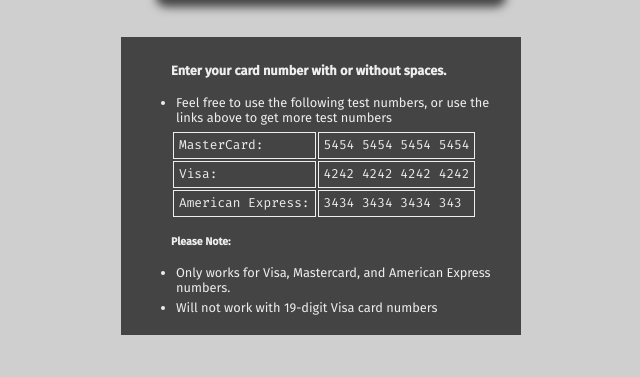
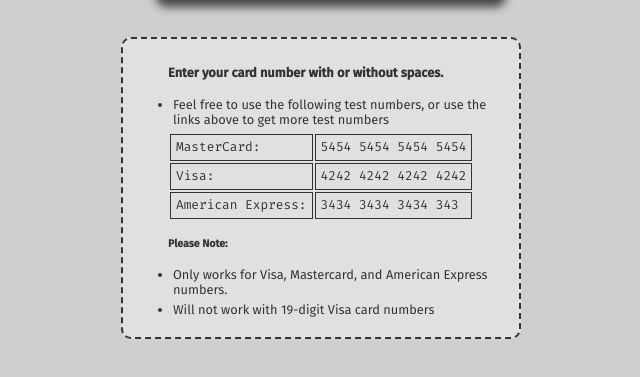
Before and after one commit to nihalanand24/credit-card-checker, a plain HTML site: page index.html in a window 1280 px wide. Shown: the part 415-792 px from the top of the page, without its empty margins (319-959 px from the left). Drawn offline with nearby package versions, Linux system fonts and the light colour scheme.

Commit message:
slightly fixed greys

```diff
--- a/styles.css
+++ b/styles.css
@@ -156,10 +156,12 @@ button {
 }
 
 .instructions {
-  background-color: #444;
-  color: rgb(238, 238, 238);
+  background-color: rgb(224, 224, 224);
+  color: #333333;
+  border: 2px dashed #333333;
+  border-radius: 10px;
   margin: 40px 0;
-  padding: 10px;
+  padding: 10px 5px;
   font-size: 0.8rem;
   text-align: left;
   font-weight: 400;
@@ -178,5 +180,5 @@ button {
 table td {
   font-family: 'Fira Code';
   padding: 5px 5px;
-  border: solid 0.5px rgb(238, 238, 238);
+  border: solid 0.5px #333333;
 }
```
